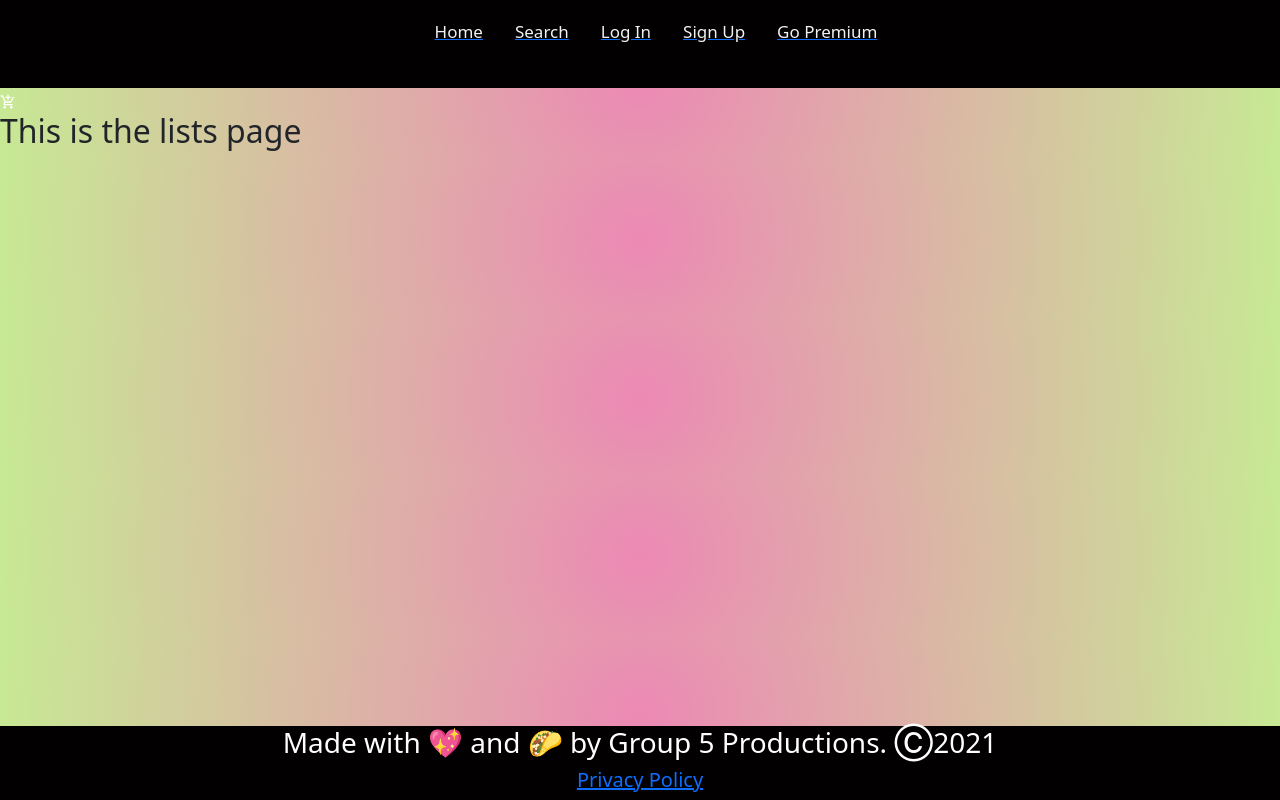
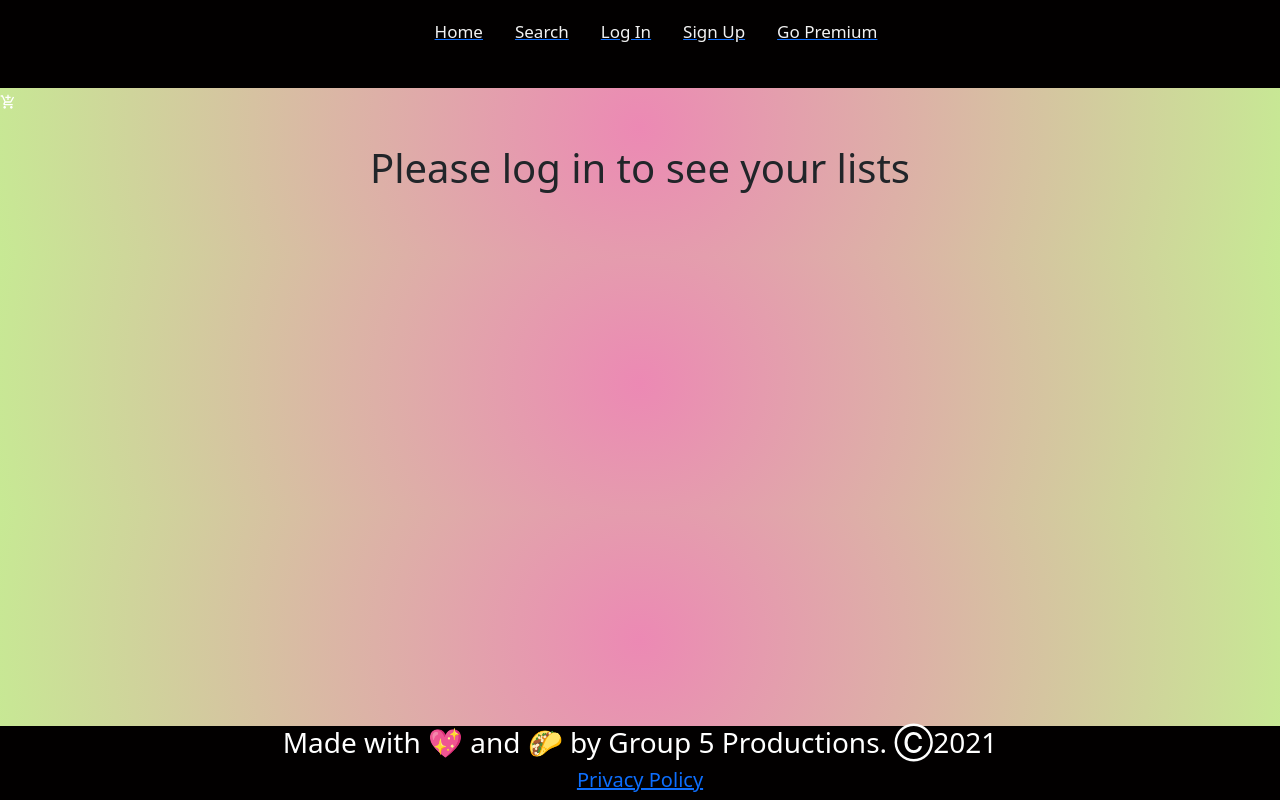
Before and after one commit to fraudwheeldrive/tracker, a React (Create React App) app in the folder client/: page /mylists in a window 1280 px wide. Built offline with nearby package versions, Linux system fonts and the light colour scheme.

Commit message:
Created list pages accessible independently from searchbar page, conditionally renders if logged in

```diff
--- a/client/src/pages/MyLists.js
+++ b/client/src/pages/MyLists.js
@@ -14,18 +14,34 @@ import {
 } from "react-bootstrap";
 import Auth from "../utils/auth";
 import UserLoggedIn from '../pages/UserLoggedIn';
-const style = { color: "white", size:"50px" };
-const navStyle = {color: "black" };
+const style = { color: "white", size: "50px" };
+const navStyle = { color: "black" };
 
 function MyLists(props) {
+    //make sure links to are exact path
 
-  //make sure links to are exact path
-  return (
-    <div>
-        <h2>This is the lists page</h2>
+    const isLoggedIn = Auth.loggedIn();
+    if (isLoggedIn)
+        return (<div className="box-center">
+            <h1>Logged in</h1>
+            <h2>Saved Lists</h2>
         </div>
+        );
 
-  );
+    return (<div><h1>Please log in to see your lists</h1></div>);
+
+
+
+
+
+    //   return (
+    //     <div>
+    //
+    //         {/* {Auth.loggedIn() && (<h6 className="right">Welcome back!</h6>)} */}
+
+    //     </div>
+
+    //   );
 }
 
 export default MyLists;
```
Lines whose indentation alone changed are shown as unchanged.
